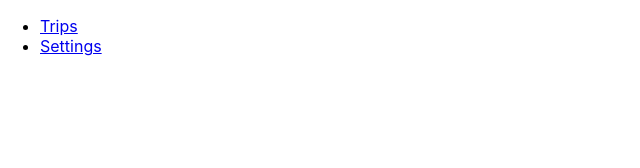
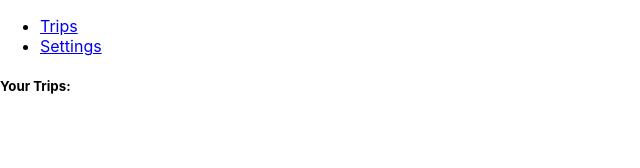
Before and after one commit to BloomTech-Labs/LabsPT1_bkwds, a React (Create React App) app in the folder client/: page /trips in a window 1280 px wide. Shown: the top 168 px of the page, without its empty margins (0-640 px from the left). Built offline with nearby package versions, Linux system fonts and the light colour scheme.

Commit message:
renders triplist

```diff
--- a/client/src/components/Navigation/Main.js
+++ b/client/src/components/Navigation/Main.js
@@ -10,7 +10,7 @@ const Main = () => {
         <Route path="/" exact component={exampleComponent} />
         <Route path="/signin" exact component={exampleComponent} />
         <Route path="/signup" exact component={exampleComponent} />
-        <Route path="/trip" exact component={TripList} />
+        <Route path="/trips" exact component={TripList} />
         <Route path="/trip/:tripId" exact component={exampleComponent} />
         <Route
           path="/trip/:tripId/progress/:progressId"
--- a/client/src/components/Trips/TripList.js
+++ b/client/src/components/Trips/TripList.js
@@ -5,15 +5,15 @@ import React, { Component } from "react"
 import { Link } from "react-router-dom"
 
 class TripList extends Component {
-  componentDidMount() {
-    this.props.getExpenses()
-  }
+  //   componentDidMount() {
+  //     this.props.getExpenses()
+  //   }
 
   render() {
     return (
       <div>
         <h5>Your Trips:</h5>
-        {this.props.trips.map(trip => {
+        {/* {this.props.trips.map(trip => {
           return (
             <div>
               <Link
@@ -30,9 +30,7 @@ class TripList extends Component {
               </Link>
             </div>
           )
-        })}
-
-        {this.props.pending ? <h1>LOADING</h1> : null}
+        })} */}
       </div>
     )
   }
```
